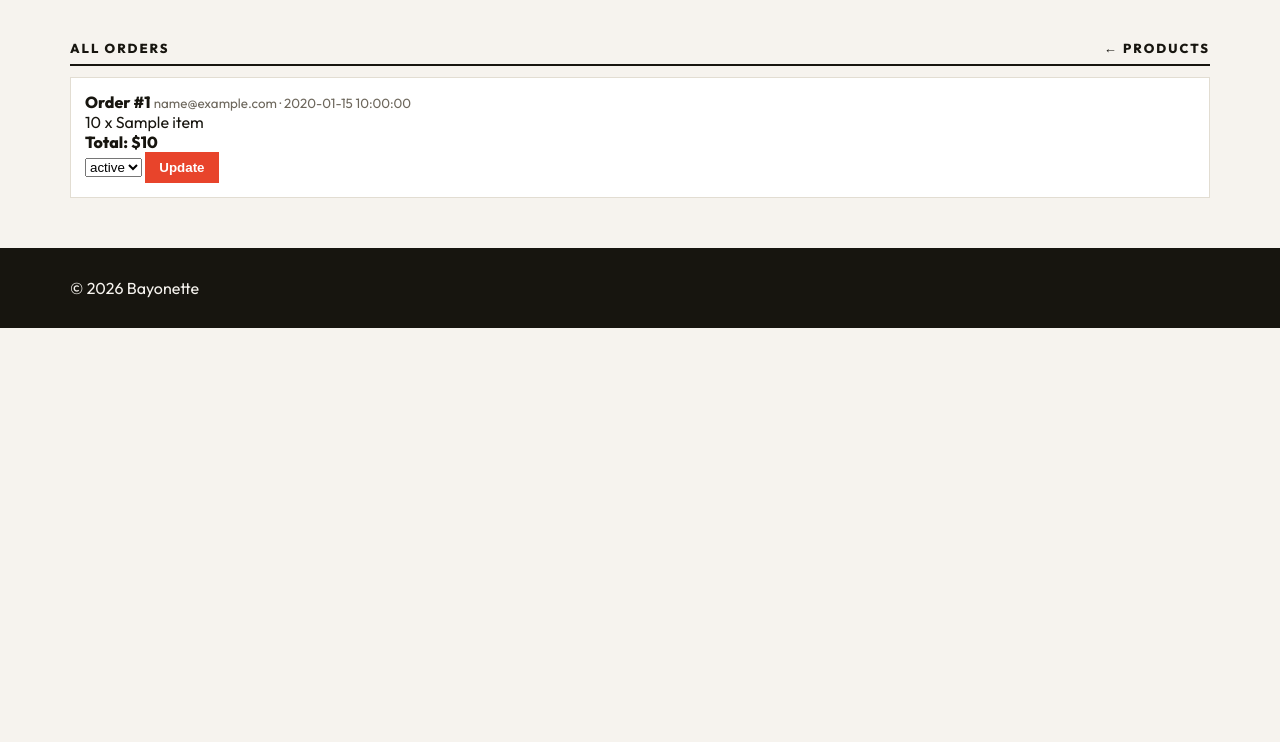
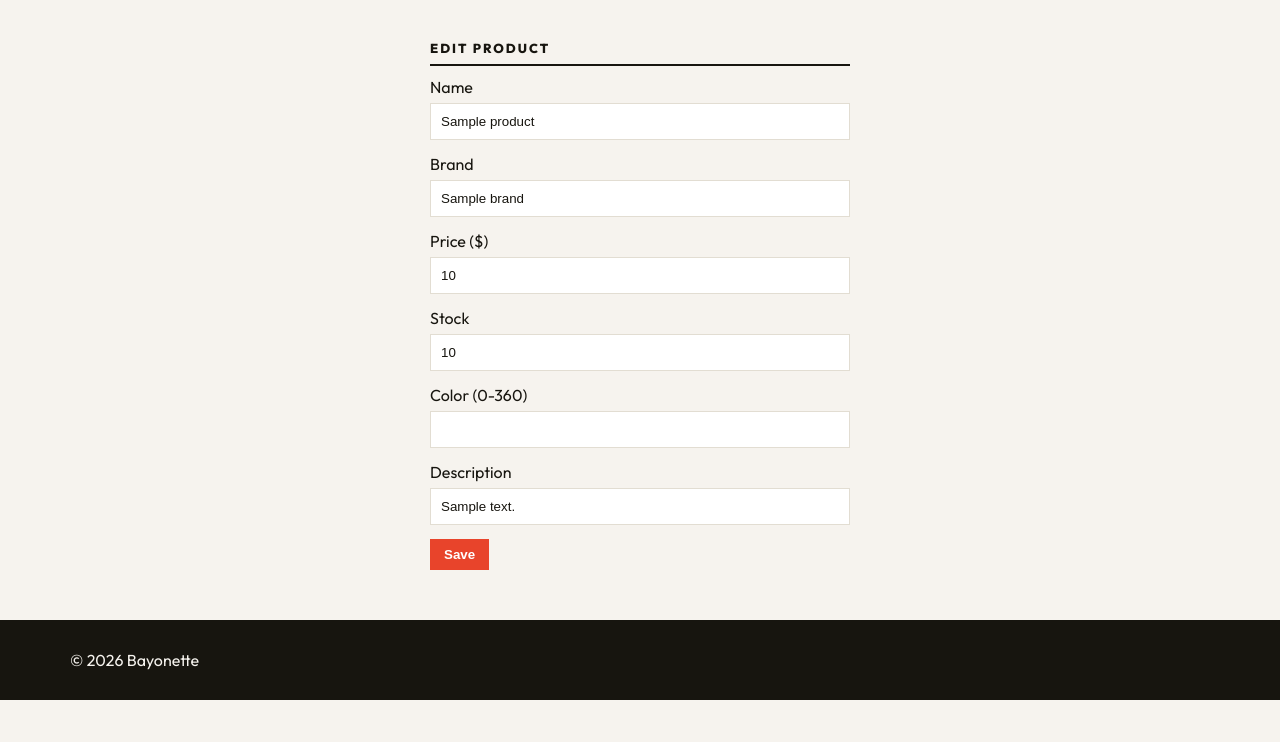
Before and after one commit to PainQisGod/bayonette, a Flask app: template templates/admin_form.html in a window 1280 px wide. Shown: the part 58-800 px from the top of the page. Run offline with Flask 3, Linux system fonts and the light colour scheme; the template is opened without the code that fills it: most values are stand-ins (such as "Sample title", 1, 10 or a date in 2020).

Commit message:
Replace orders section with product form
Removed the orders section and added a product form for creating or editing products.

```diff
--- a/templates/admin_form.html
+++ b/templates/admin_form.html
@@ -1,23 +1,21 @@
 {% extends "base.html" %}
 {% block content %}
-<section>
-  <h2>All Orders <a href="/admin">← Products</a></h2>
-  {% for o in orders %}
-  <div class="box">
-    <b>Order #{{ o.order.id }}</b> <small>{{ o.order.email }} · {{ o.order.created }}</small>
-    {% for i in o["items"] %}<div>{{ i.quantity }} x {{ i.name }}</div>{% endfor %}
-    <b>Total: ${{ o.order.total }}</b>
-    <form method="post" action="/admin/orders/{{ o.order.id }}">
-      <select name="status">
-        {% for s in statuses %}
-        <option value="{{ s }}" {% if s == o.order.status %}selected{% endif %}>{{ s }}</option>
-        {% endfor %}
-      </select>
-      <button class="btn">Update</button>
-    </form>
-  </div>
-  {% else %}
-  <p>No orders yet.</p>
-  {% endfor %}
-</section>
+<div class="page">
+  <h2>{% if product %}Edit product{% else %}New product{% endif %}</h2>
+  <form method="post">
+    <label>Name</label>
+    <input name="name" value="{{ product.name if product }}" required>
+    <label>Brand</label>
+    <input name="brand" value="{{ product.brand if product }}" required>
+    <label>Price ($)</label>
+    <input type="number" name="price" min="1" value="{{ product.price if product }}" required>
+    <label>Stock</label>
+    <input type="number" name="stock" min="0" value="{{ product.stock if product else 10 }}" required>
+    <label>Color (0-360)</label>
+    <input type="number" name="hue" min="0" max="360" value="{{ product.hue if product else 200 }}" required>
+    <label>Description</label>
+    <input name="description" value="{{ product.description if product }}" required>
+    <button class="btn">Save</button>
+  </form>
+</div>
 {% endblock %}
```
